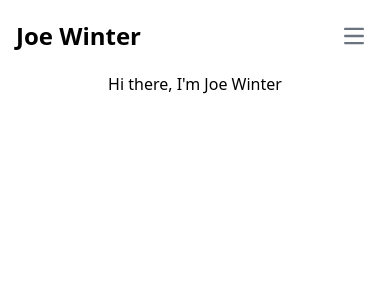
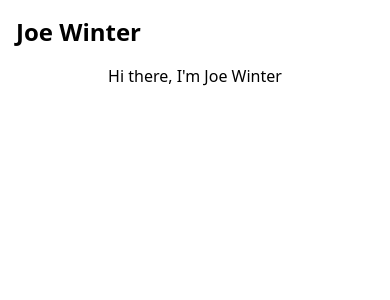
Before and after one commit to joe-winter/portfolio, a React (Vite) app: page / in a window 390 px wide. Shown: the top 300 px of the page. Built offline with nearby package versions, Linux system fonts and the light colour scheme.

Commit message:
added theme toggle component to navbar and refactored

```diff
--- a/src/Components/NavBar.jsx
+++ b/src/Components/NavBar.jsx
@@ -1,13 +1,9 @@
-import { useContext } from "react";
-import { ThemeContext } from "../context/themeProvider";
-import ThemeIcon from "./ThemeIcon";
 import { useNavigate } from "react-router-dom";
 import PageLink from "./PageLink";
+import ThemeToggle from "./ThemeToggle";
 
 export default function NavBar() {
   const navigate = useNavigate();
-
-  const { toggleTheme, darkMode } = useContext(ThemeContext);
   return (
     <nav className="bg-white border-gray-200 dark:bg-gray-900">
       <div className="max-w-screen-xl flex flex-wrap items-center justify-between mx-auto p-4">
@@ -17,30 +13,6 @@
               Joe Winter
             </span>
           </div>
-        </button>
-        <button
-          data-collapse-toggle="navbar-default"
-          type="button"
-          className="inline-flex items-center p-2 w-10 h-10 justify-center text-sm text-gray-500 rounded-lg md:hidden hover:bg-gray-100 focus:outline-none focus:ring-2 focus:ring-gray-200 dark:text-gray-400 dark:hover:bg-gray-700 dark:focus:ring-gray-600"
-          aria-controls="navbar-default"
-          aria-expanded="false"
-        >
-          <span className="sr-only">Open main menu</span>
-          <svg
-            className="w-5 h-5"
-            aria-hidden="true"
-            xmlns="http://www.w3.org/2000/svg"
-            fill="none"
-            viewBox="0 0 17 14"
-          >
-            <path
-              stroke="currentColor"
-              strokeLinecap="round"
-              strokeLinejoin="round"
-              strokeWidth="2"
-              d="M1 1h15M1 7h15M1 13h15"
-            />
-          </svg>
         </button>
         <div className="hidden w-full md:block md:w-auto" id="navbar-default">
           <ul className="font-medium flex flex-col p-4 md:p-0 mt-4 border border-gray-100 rounded-lg bg-gray-50 md:flex-row md:space-x-8 rtl:space-x-reverse md:mt-0 md:border-0 md:bg-white dark:bg-gray-800 md:dark:bg-gray-900 dark:border-gray-700">
@@ -54,9 +26,7 @@
             <PageLink path={"/contact"} text={"Contact"} />
             </li>
             <li>
-              <button onClick={toggleTheme}>
-                <ThemeIcon darkMode={darkMode} />
-              </button>
+            <ThemeToggle />
             </li>
           </ul>
         </div>
```
